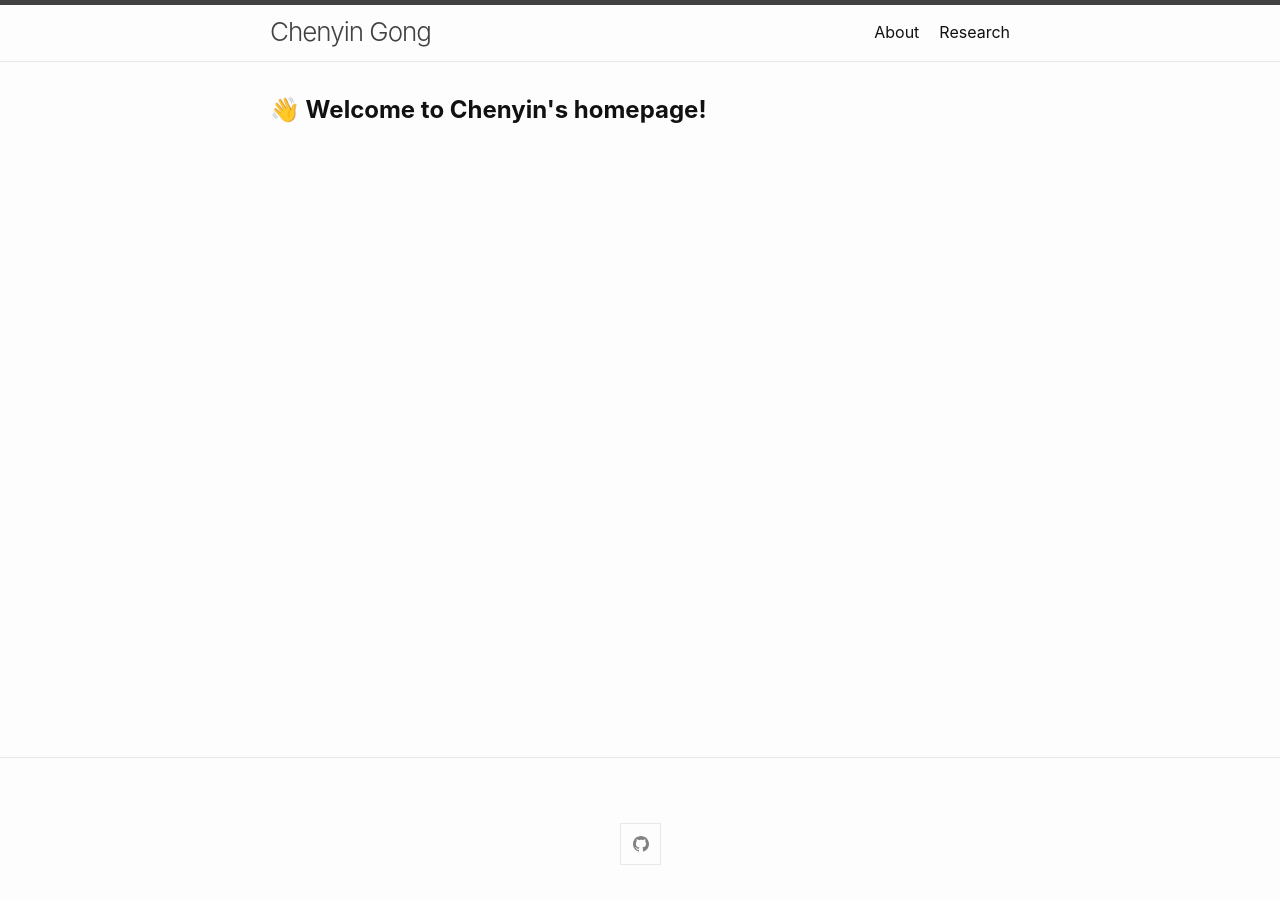
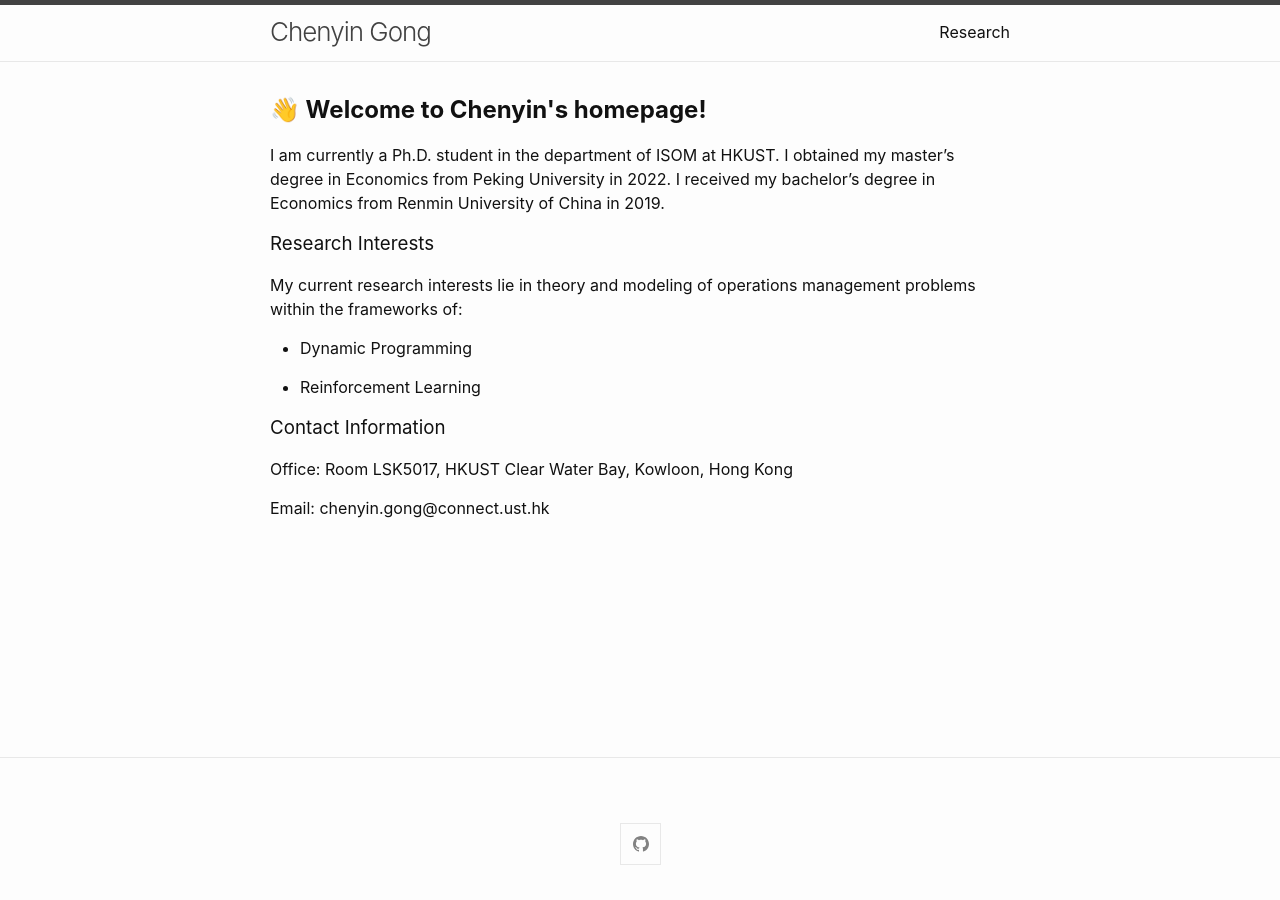
Before and after one commit to chenyingong/chenyingong.github.io, a Jekyll site: the page built from index.md, in a window 1280 px wide. Built offline with Jekyll 4.4.1, drawn with Linux system fonts in a browser that asks for light colours; emoji names are drawn with the system emoji font.

Commit message:
update info

```diff
--- a/_config.yml
+++ b/_config.yml
@@ -50,7 +50,7 @@ minima:
 # If you want to link only specific pages in your header, uncomment
 # this and add the path to the pages in order as they should show up
 header_pages:
-- about.md
+# - teaching.md
 - research.md
 
 # Build settings
--- a/index.md
+++ b/index.md
@@ -8,3 +8,22 @@
 layout: home
 ---
 **<font size=5>:wave: Welcome to Chenyin's homepage!</font>**
+
+I am currently a Ph.D. student in the department of ISOM at HKUST. I obtained my master's degree in Economics from Peking University in 2022. I received my bachelor's degree in Economics from Renmin University of China in 2019.
+
+### Research Interests
+
+My current research interests lie in theory and modeling of operations management problems within the frameworks of:
+
+  * Dynamic Programming
+
+  * Reinforcement Learning
+
+### Contact Information
+
+Office:
+    Room LSK5017, HKUST
+    Clear Water Bay, Kowloon, Hong Kong
+
+Email:
+    chenyin.gong@connect.ust.hk
```
Also changed, not shown: teaching.md (renamed from about.md).
